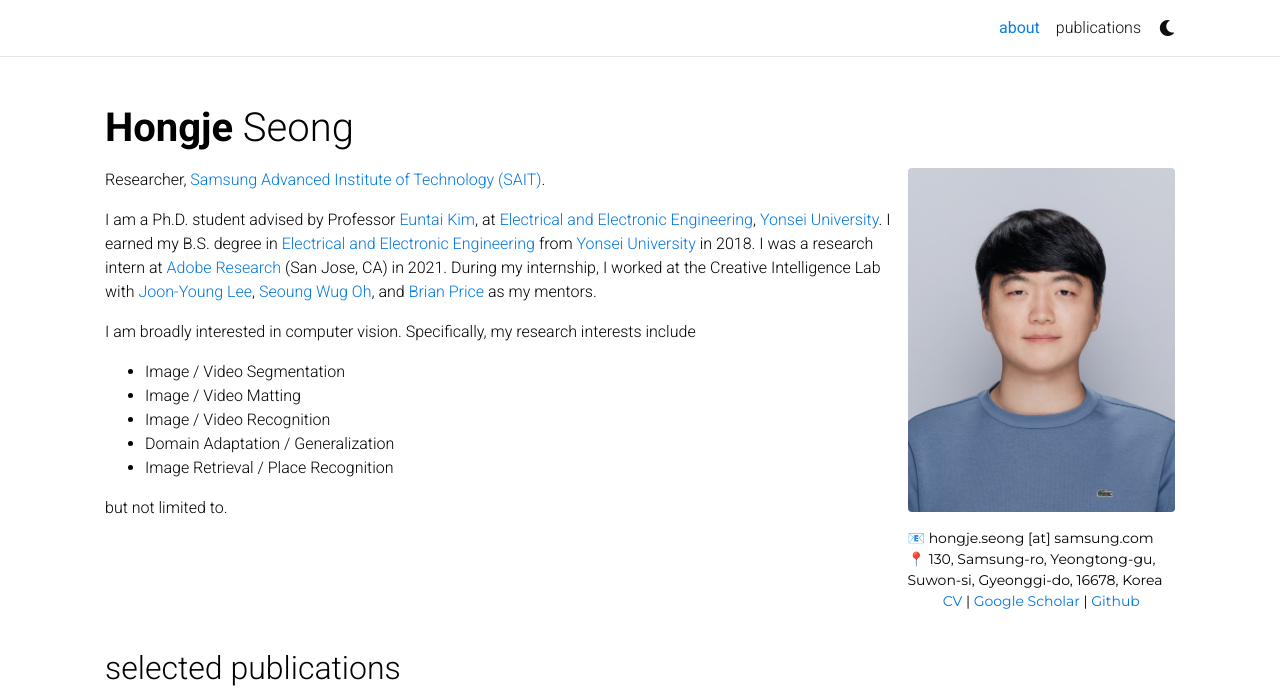
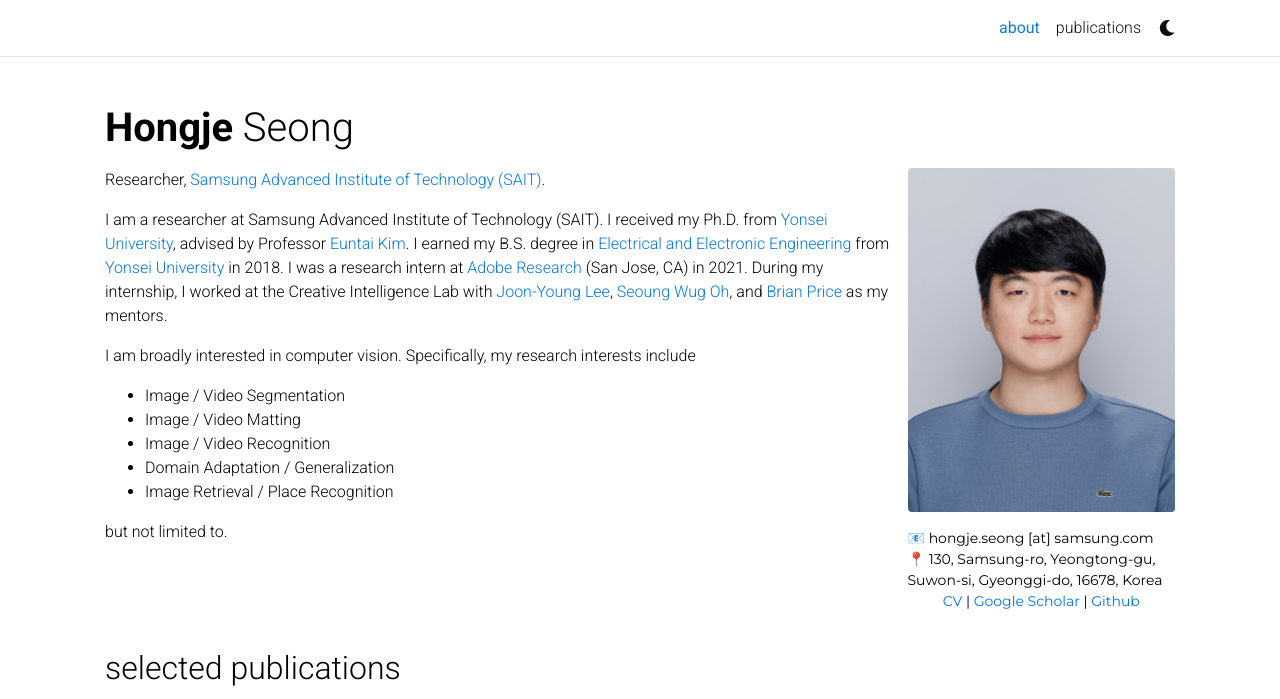
Before and after one commit to Hongje/hongje.github.io, a Jekyll site: the page built from _pages/about.md, in a window 1280 px wide and 969 px high, cut to the strip 0-699 px from the top of the window. Built offline with Jekyll 4.4.1, drawn with Linux system fonts in a browser that asks for light colours; full-size pictures stand in for the smaller copies a plugin makes; comment, search, counter and statistics services are not loaded; a style sheet for code colours, icons or effects is not loaded.

Commit message:
Update about.md

```diff
--- a/_pages/about.md
+++ b/_pages/about.md
@@ -19,9 +19,9 @@
 selected_papers: true # includes a list of papers marked as "selected={true}"
 social: true  # includes social icons at the bottom of the page
 ---
-<p>Researcher, <a href='www.sait.samsung.co.kr'>Samsung Advanced Institute of Technology (SAIT)</a>.</p>
-<p>I am a Ph.D. student advised by Professor <a href="https://cilab.yonsei.ac.kr">Euntai Kim</a>, at <a href="https://ee.yonsei.ac.kr/" target="_blank" rel="noopener">Electrical and Electronic Engineering</a>,
-<a href="https://yonsei.ac.kr/" target="_blank" rel="noopener">Yonsei University</a>.
+<p>Researcher, <a href="https://www.sait.samsung.co.kr">Samsung Advanced Institute of Technology (SAIT)</a>.</p>
+<p>I am a researcher at Samsung Advanced Institute of Technology (SAIT).
+I received my Ph.D. from <a href="https://yonsei.ac.kr/" target="_blank" rel="noopener">Yonsei University</a>, advised by Professor <a href="https://cilab.yonsei.ac.kr">Euntai Kim</a>.
 I earned my B.S. degree in <a href="https://ee.yonsei.ac.kr/" target="_blank" rel="noopener">Electrical and Electronic Engineering</a> from <a href="https://yonsei.ac.kr/" target="_blank" rel="noopener">Yonsei University</a> in 2018. I was a research intern at <a href="https://research.adobe.com/" target="_blank" rel="noopener">Adobe Research</a> (San Jose, CA) in 2021. During my internship, I worked at the Creative Intelligence Lab with <a href="https://joonyoung-cv.github.io">Joon-Young Lee</a>, <a href="https://sites.google.com/view/seoungwugoh">Seoung Wug Oh</a>, and <a href="https://www.brianpricephd.com">Brian Price</a> as my mentors.</p>
 
 <p>I am broadly interested in computer vision. Specifically, my research interests include
```
